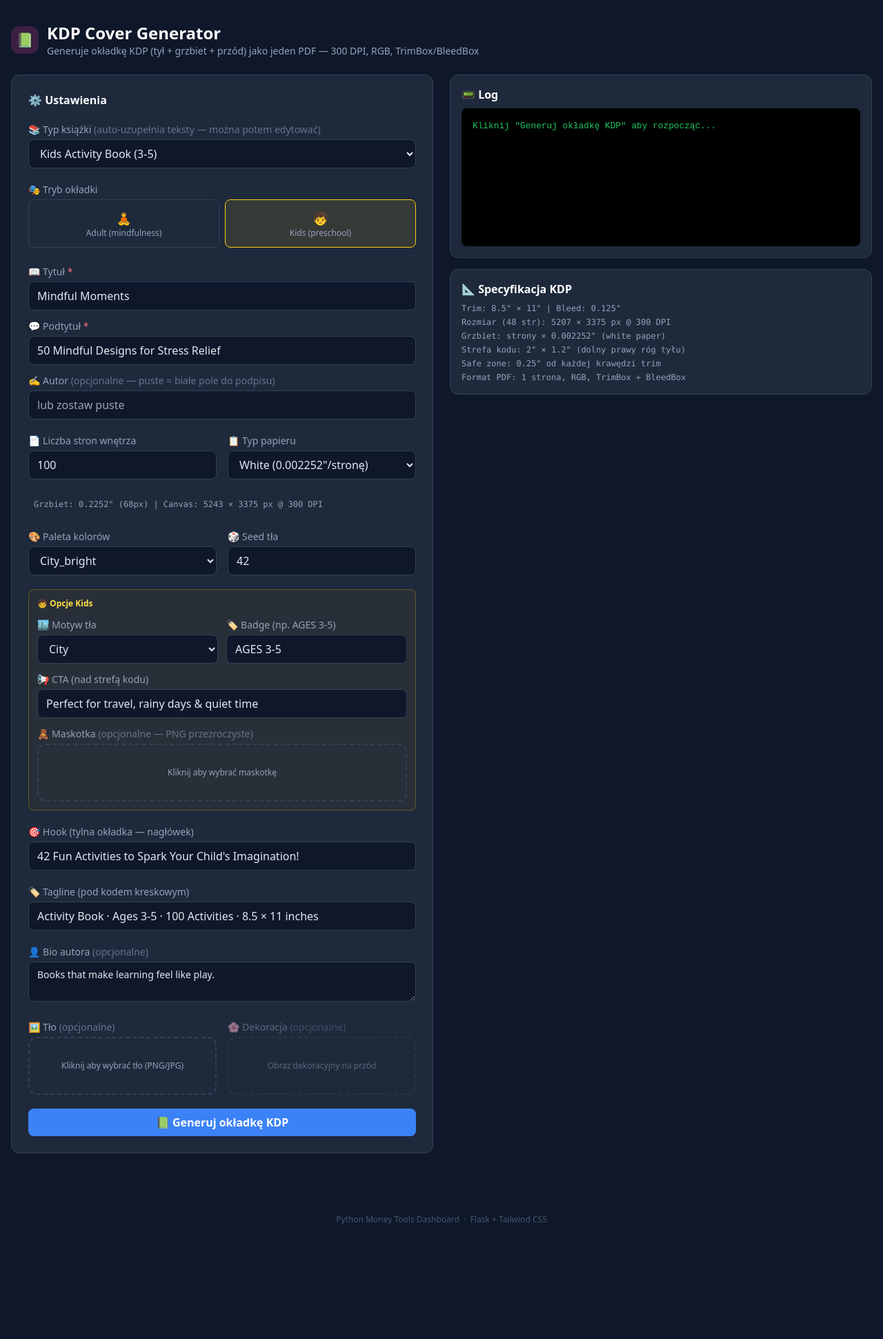
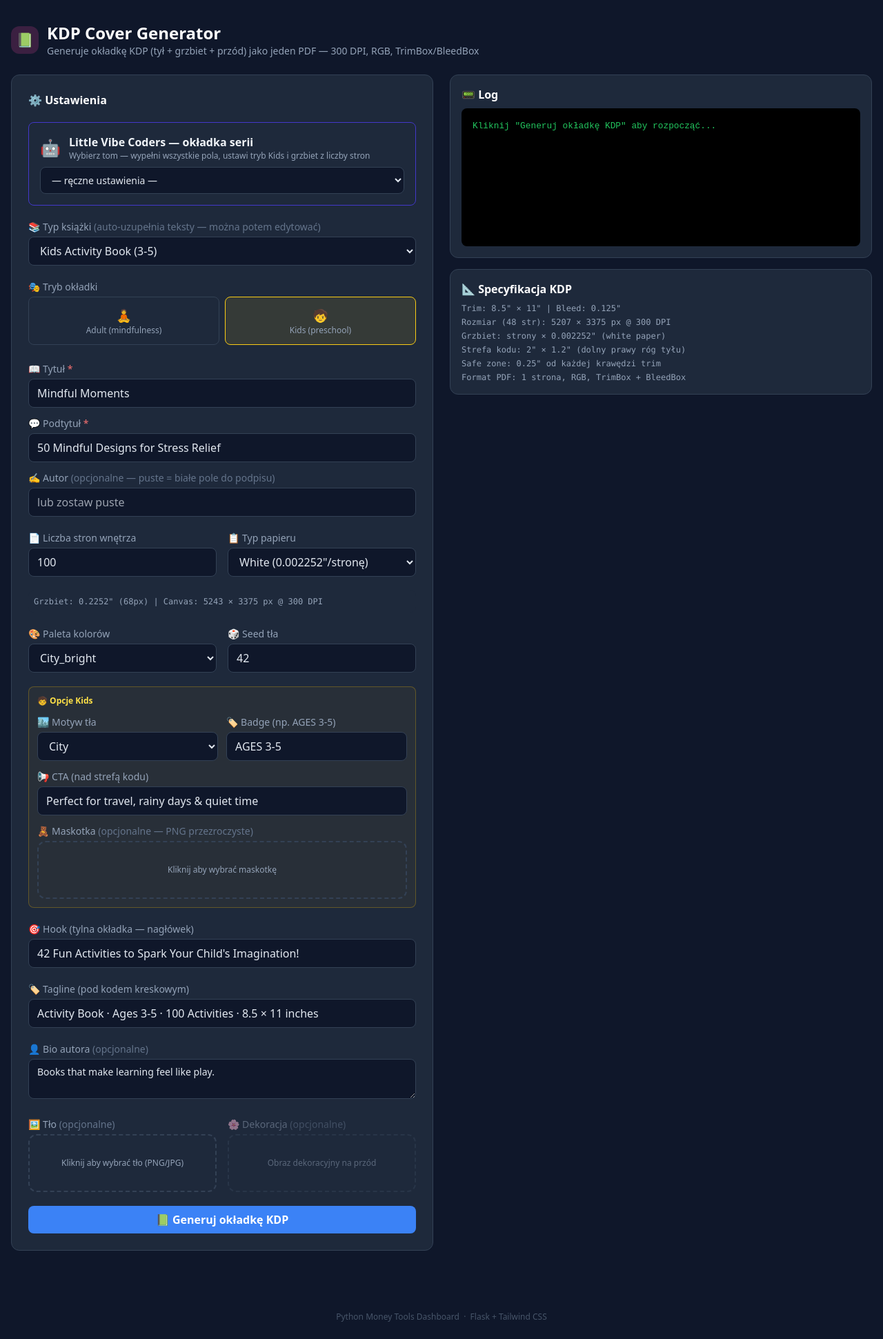
Before and after one commit to mrozakq/kdp-activity-book, a Flask app: page /kdp/cover in a window 1280 px wide. Shown: the part 57-1998 px from the top of the page at 69% size. Before the commit the page ends 1832 px from the top, so only its background shows below. Run offline with Flask 3, Linux system fonts and the light colour scheme; some libraries are stand-ins or nearby versions.

Commit message:
covers (3B): series preset picker in cover UI with full auto-fill
Add a Little Vibe Coders dropdown to the cover page that fetches
/cover/preset/<key>, forces Kids mode, and fills title/subtitle/author/pages/
palette/theme/badge/hook/cta/tagline — spine width follows the exact interior
page count baked into each preset.

Co-Authored-By: Claude Opus 4.7 (1M context) <noreply@anthropic.com>

```diff
--- a/templates/cover.html
+++ b/templates/cover.html
@@ -15,6 +15,27 @@
   <!-- Form -->
   <div class="card p-6 space-y-5">
     <h2 class="font-semibold text-white">⚙️ Ustawienia</h2>
+
+    <!-- LITTLE VIBE CODERS — series cover preset (auto-fills everything) -->
+    <div class="bg-slate-800 rounded-lg p-4 border border-indigo-700">
+      <div class="flex items-center gap-3 mb-2">
+        <span class="text-2xl">🤖</span>
+        <div>
+          <div class="font-semibold text-slate-100">Little Vibe Coders — okładka serii</div>
+          <div class="text-xs text-slate-400">Wybierz tom — wypełni wszystkie pola, ustawi tryb Kids i grzbiet z liczby stron</div>
+        </div>
+      </div>
+      <select id="series_cover_preset" class="input text-sm w-full"
+              onchange="applySeriesCoverPreset(this.value)">
+        <option value="">— ręczne ustawienia —</option>
+        <option value="vibe_v1_first_steps">Vol.1 — First Steps</option>
+        <option value="vibe_v2_prompting_power">Vol.2 — Prompting Power</option>
+        <option value="vibe_v3_loops_and_logic">Vol.3 — Loops &amp; Logic</option>
+        <option value="vibe_v4_solving_constraints">Vol.4 — Solving Constraints</option>
+        <option value="vibe_v5_ai_director">Vol.5 — AI Director</option>
+      </select>
+      <div id="series_cover_info" class="text-xs text-slate-400 mt-2 hidden"></div>
+    </div>
 
     <!-- Book-type preset (FIRST field — auto-fills the copy below) -->
     <div>
@@ -308,6 +329,54 @@ function applyPreset() {
   document.getElementById('tagline').value   = subPageCount(p.tagline);
 }
 
+// ── Little Vibe Coders series cover preset (full auto-fill via API) ──
+async function applySeriesCoverPreset(key) {
+  const info = document.getElementById('series_cover_info');
+  if (!key) { info.classList.add('hidden'); return; }
+  try {
+    const res = await fetch('/kdp/cover/preset/' + encodeURIComponent(key));
+    if (!res.ok) throw new Error('preset fetch failed');
+    const d = await res.json();
+    const c = d.cover || {};
+
+    // Title / subtitle / author from the preset top-level fields
+    if (d.title)    document.getElementById('title').value    = d.title;
+    if (d.subtitle) document.getElementById('subtitle').value = d.subtitle;
+    if (d.author)   document.getElementById('author').value   = d.author;
+
+    // Force Kids mode, then refresh dependent UI (palette filter, kids fields)
+    const kidsRadio = document.querySelector('input[name="cover_mode"][value="kids"]');
+    if (kidsRadio) kidsRadio.checked = true;
+    updateMode();
+
+    // Palette must be set AFTER updateMode() (it filters/normalizes options)
+    const palSel = document.getElementById('palette');
+    if (c.palette && [...palSel.options].some(o => o.value === c.palette)) {
+      palSel.value = c.palette;
+    }
+    if (c.bg_theme && document.getElementById('bg_theme'))
+      document.getElementById('bg_theme').value = c.bg_theme;
+    if (c.badge_text !== undefined) document.getElementById('badge_text').value = c.badge_text;
+    if (c.hook !== undefined)       document.getElementById('hook').value       = c.hook;
+    if (c.cta !== undefined)        document.getElementById('cta_text').value    = c.cta;
+    if (c.tagline !== undefined)    document.getElementById('tagline').value     = c.tagline;
+
+    // Page count drives the spine width — set it and refresh the spine readout
+    if (c.pages) {
+      document.getElementById('pages').value = c.pages;
+      updateSpineInfo();
+    }
+
+    info.innerHTML =
+      '<strong>Vol.' + d.volume + '</strong> — ' + (d.subtitle || '') + '<br>' +
+      (c.pages || '?') + ' stron · paleta ' + (c.palette || '') +
+      ' · motyw ' + (c.bg_theme || '') + ' · badge ' + (c.badge_text || '');
+    info.classList.remove('hidden');
+  } catch (e) {
+    console.error('Apply series cover preset failed', e);
+  }
+}
+
 function updateSpineInfo() {
   const pages = parseInt(document.getElementById('pages').value) || 48;
   const paper = document.getElementById('paper').value;
```
